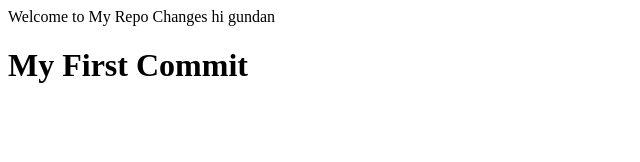
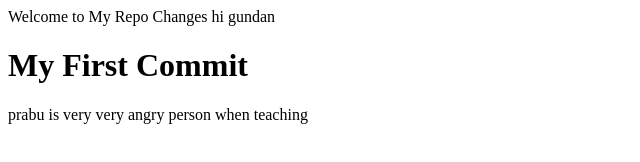
Before and after one commit to anrildigital/demoApp, a plain HTML site: page index.html in a window 1280 px wide. Shown: the whole page, without its empty margins (0-640 px from the left). Drawn offline with Linux system fonts and the light colour scheme.

Commit message:
dev jothi

```diff
--- a/index.html
+++ b/index.html
@@ -12,4 +12,4 @@
     hi gundan
     <H1>My First Commit</H1>
   </body>
-</html>
+  prabu is very very angry person when teaching
```
